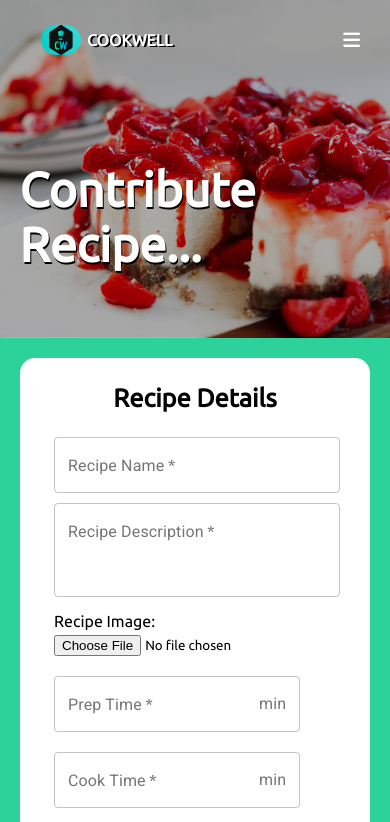
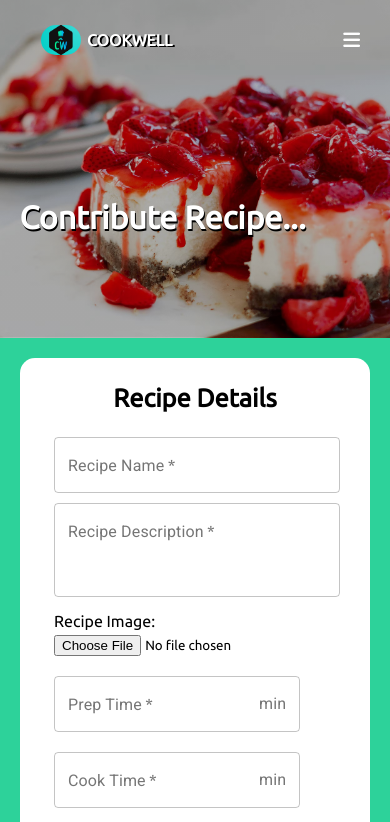
Before and after one commit to manastelavane/RecipeClient, a React (Create React App) app: page /contribute in a window 390 px wide. Shown: the top 822 px of the page. Built offline with nearby package versions, Linux system fonts and the light colour scheme; no server answers; sample sign-in values are in the browser's storage.

Commit message:
increase font size

```diff
--- a/src/components/Contribute/Contribute.css
+++ b/src/components/Contribute/Contribute.css
@@ -82,7 +82,7 @@ span>.MuiFormControl-root{
         height: 40vh;
     }
     .contribute-hero-content{
-        font-size: 3rem;
+        font-size: 2rem;
     }
     .form-container{
         margin: 10px;
--- a/src/components/New/New.css
+++ b/src/components/New/New.css
@@ -21,8 +21,9 @@
 }
 @media screen and (max-width:700px) {
     .new-hero-content{
-        font-size: 2.4rem;
+        font-size: 2rem;
     }
+
     .new-hero{
         height: 40vh;
     }
--- a/src/components/RelatedRecipe/RelatedRecipe.css
+++ b/src/components/RelatedRecipe/RelatedRecipe.css
@@ -27,9 +27,7 @@
     margin: 0!important;
 }
 @media screen and (max-width:700px) {
-    .related-hero-content{
-        font-size: 3rem;
-    }
+
     .related-hero-content{
         font-size: 1.5rem;
     }
```
